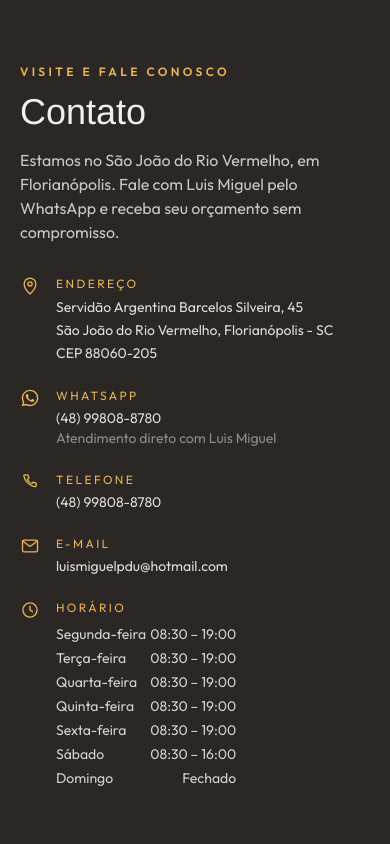
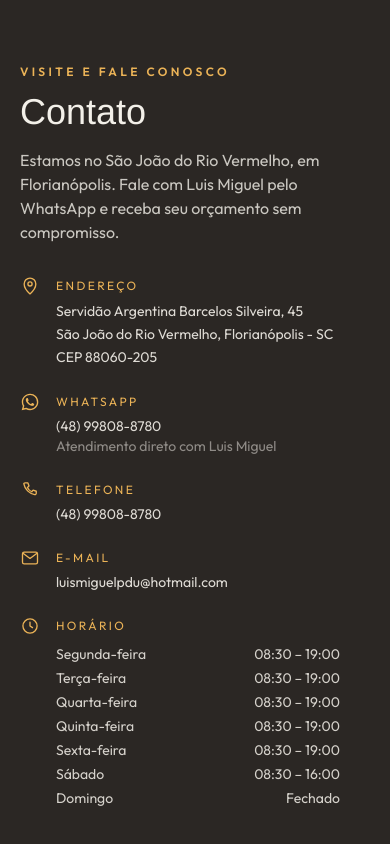
Before and after one commit to AbilioGamaNetoJ/planejadoslm-moveis, a Next.js app: page / in a window 390 px wide. Shown: the part 7995-8839 px from the top of the page. Built offline with nearby package versions, Linux system fonts and the light colour scheme.

Commit message:
fix: improve agentic navigation accessibility

```diff
--- a/app/llms.txt/route.ts
+++ b/app/llms.txt/route.ts
@@ -31,13 +31,22 @@ completo: medição no local, projeto, produção na marcenaria e instalação.
 
 ## Contato
 
-- Site: ${siteUrl}/
+- Site: [${store.name}](${siteUrl}/)
 - Endereço: ${store.address.full}
 - Telefone e WhatsApp: ${store.phone.whatsappDisplay}
 - E-mail: ${store.email}
-- Google Maps: ${store.links.maps}
-- Instagram: ${store.links.instagram}
-- Facebook: ${store.links.facebook}
+- Google Maps: [Abrir localização](${store.links.maps})
+- Instagram: [Perfil no Instagram](${store.links.instagram})
+- Facebook: [Página no Facebook](${store.links.facebook})
+
+## Navegação do site
+
+- [Início](${siteUrl}/#inicio)
+- [Móveis e projetos](${siteUrl}/#moveis)
+- [Atendimento](${siteUrl}/#atendimento)
+- [Avaliações](${siteUrl}/#avaliacoes)
+- [Dúvidas frequentes](${siteUrl}/#duvidas)
+- [Contato](${siteUrl}/#contato)
 
 ## Horário de atendimento
 
--- a/src/components/Contact.tsx
+++ b/src/components/Contact.tsx
@@ -14,11 +14,12 @@ export function Contact() {
           </p>
 
           <dl className="mt-8 grid gap-x-8 gap-y-6 text-sm sm:grid-cols-2">
-            <div className="flex gap-4">
-              <IconPin className="h-5 w-5 shrink-0 text-bronze" />
             <div>
-                <dt className="text-xs uppercase tracking-[0.2em] text-bronze">Endereço</dt>
-                <dd className="mt-1 leading-relaxed text-cream/90">
+              <dt className="flex items-center gap-4 text-xs uppercase tracking-[0.2em] text-bronze">
+                <IconPin className="h-5 w-5 shrink-0" />
+                <span>Endereço</span>
+              </dt>
+              <dd className="mt-1 pl-9 leading-relaxed text-cream/90">
                 {store.address.line}
                 <br />
                 {store.address.neighborhood}, {store.address.city}
@@ -26,12 +27,12 @@ export function Contact() {
                 CEP {store.address.cep}
               </dd>
             </div>
-            </div>
-            <div className="flex gap-4">
-              <IconWhatsApp className="h-5 w-5 shrink-0 text-bronze" />
             <div>
-                <dt className="text-xs uppercase tracking-[0.2em] text-bronze">WhatsApp</dt>
-                <dd className="mt-1">
+              <dt className="flex items-center gap-4 text-xs uppercase tracking-[0.2em] text-bronze">
+                <IconWhatsApp className="h-5 w-5 shrink-0" />
+                <span>WhatsApp</span>
+              </dt>
+              <dd className="mt-1 pl-9">
                 <a
                   href={whatsappUrl()}
                   target="_blank"
@@ -43,12 +44,12 @@ export function Contact() {
                 <span className="block text-cream/50">Atendimento direto com Luis Miguel</span>
               </dd>
             </div>
-            </div>
-            <div className="flex gap-4 lg:order-3">
-              <IconPhone className="h-5 w-5 shrink-0 text-bronze" />
-              <div>
-                <dt className="text-xs uppercase tracking-[0.2em] text-bronze">Telefone</dt>
-                <dd className="mt-1">
+            <div className="lg:order-3">
+              <dt className="flex items-center gap-4 text-xs uppercase tracking-[0.2em] text-bronze">
+                <IconPhone className="h-5 w-5 shrink-0" />
+                <span>Telefone</span>
+              </dt>
+              <dd className="mt-1 pl-9">
                 <a
                   href={store.phone.mapsTel}
                   className="text-cream/90 transition-colors duration-200 hover:text-bronze"
@@ -57,12 +58,12 @@ export function Contact() {
                 </a>
               </dd>
             </div>
-            </div>
-            <div className="flex gap-4 lg:order-4">
-              <IconMail className="h-5 w-5 shrink-0 text-bronze" />
-              <div>
-                <dt className="text-xs uppercase tracking-[0.2em] text-bronze">E-mail</dt>
-                <dd className="mt-1">
+            <div className="lg:order-4">
+              <dt className="flex items-center gap-4 text-xs uppercase tracking-[0.2em] text-bronze">
+                <IconMail className="h-5 w-5 shrink-0" />
+                <span>E-mail</span>
+              </dt>
+              <dd className="mt-1 pl-9">
                 <a
                   href={`mailto:${store.email}`}
                   className="text-cream/90 transition-colors duration-200 hover:text-bronze"
@@ -71,12 +72,12 @@ export function Contact() {
                 </a>
               </dd>
             </div>
-            </div>
-            <div className="flex gap-4 lg:order-5">
-              <IconClock className="h-5 w-5 shrink-0 text-bronze" />
-              <div>
-                <dt className="text-xs uppercase tracking-[0.2em] text-bronze">Horário</dt>
-                <dd className="mt-2 grid max-w-xs grid-cols-2 gap-y-1 text-cream/85">
+            <div className="lg:order-5">
+              <dt className="flex items-center gap-4 text-xs uppercase tracking-[0.2em] text-bronze">
+                <IconClock className="h-5 w-5 shrink-0" />
+                <span>Horário</span>
+              </dt>
+              <dd className="mt-2 grid max-w-xs grid-cols-2 gap-y-1 pl-9 text-cream/85">
                 {store.hours.map((row) => (
                   <span key={row.day} className="contents">
                     <span>{row.day}</span>
@@ -84,7 +85,6 @@ export function Contact() {
                   </span>
                 ))}
               </dd>
-              </div>
             </div>
           </dl>
         </div>
```
Lines whose indentation alone changed are shown as unchanged.
